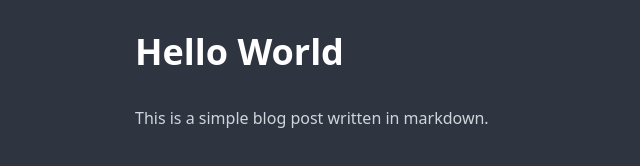
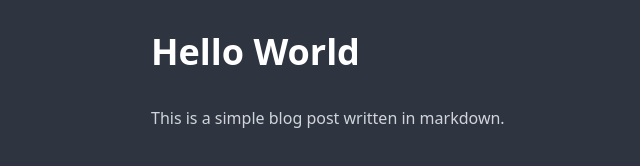
Before and after one commit to JohnCosta27/JohnTech, an Astro site: page /posts/hello-world in a window 1280 px wide. Shown: the whole page, without its empty margins (201-841 px from the left). Built offline with nearby package versions, Linux system fonts and the light colour scheme; Astro itself is replaced by a stand-in of ours.

Commit message:
fixed layout max width

```diff
--- a/src/layouts/lay.astro
+++ b/src/layouts/lay.astro
@@ -5,7 +5,7 @@
     <title>My Layout</title>
   </head>
   <body class="flex justify-center bg-polar-night-400 p-8">
-    <div class="w-1/2">
+    <div class="w-full max-w-xl">
       <div class="prose prose-invert">
         <slot />
       </div>
```
